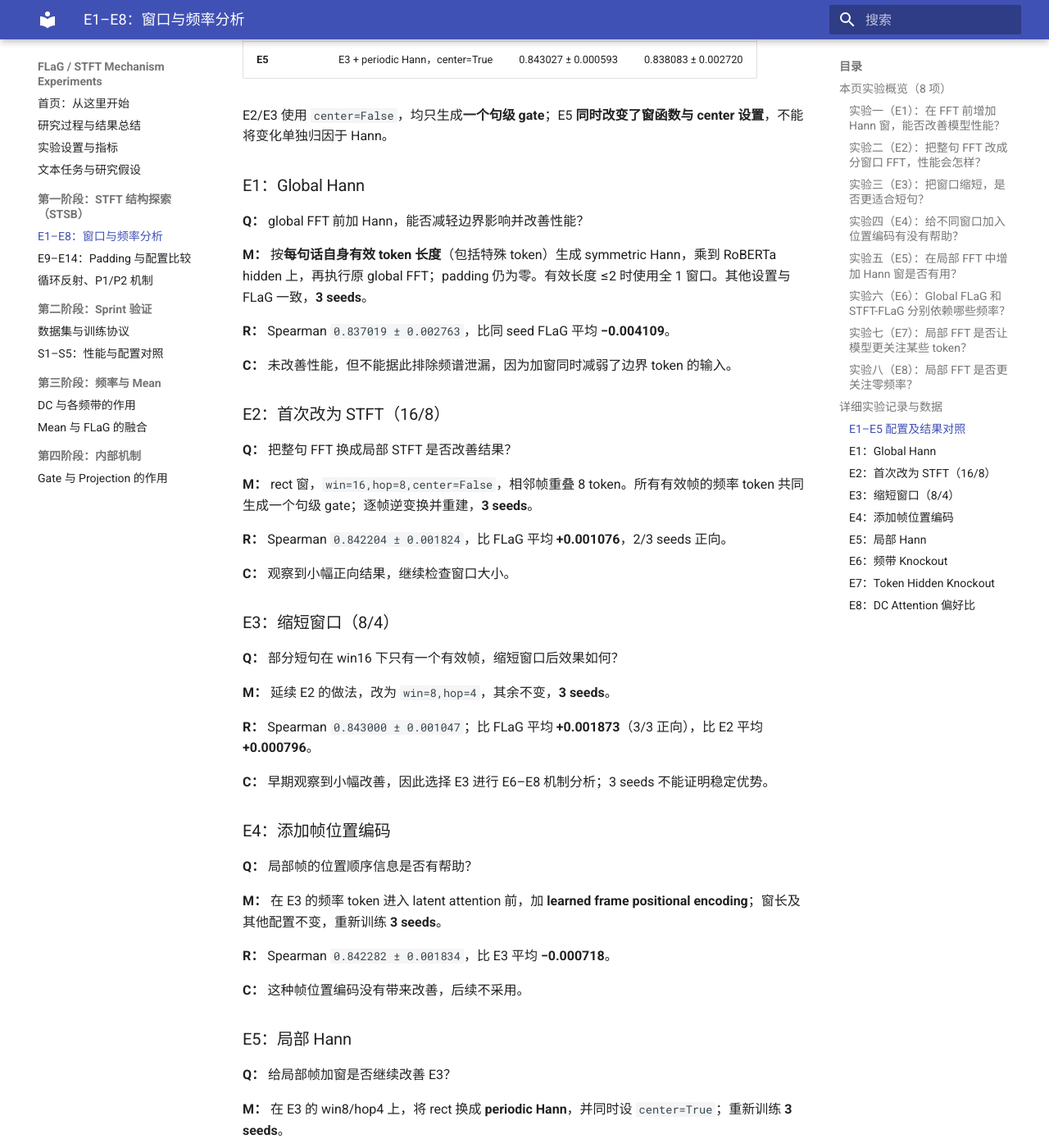
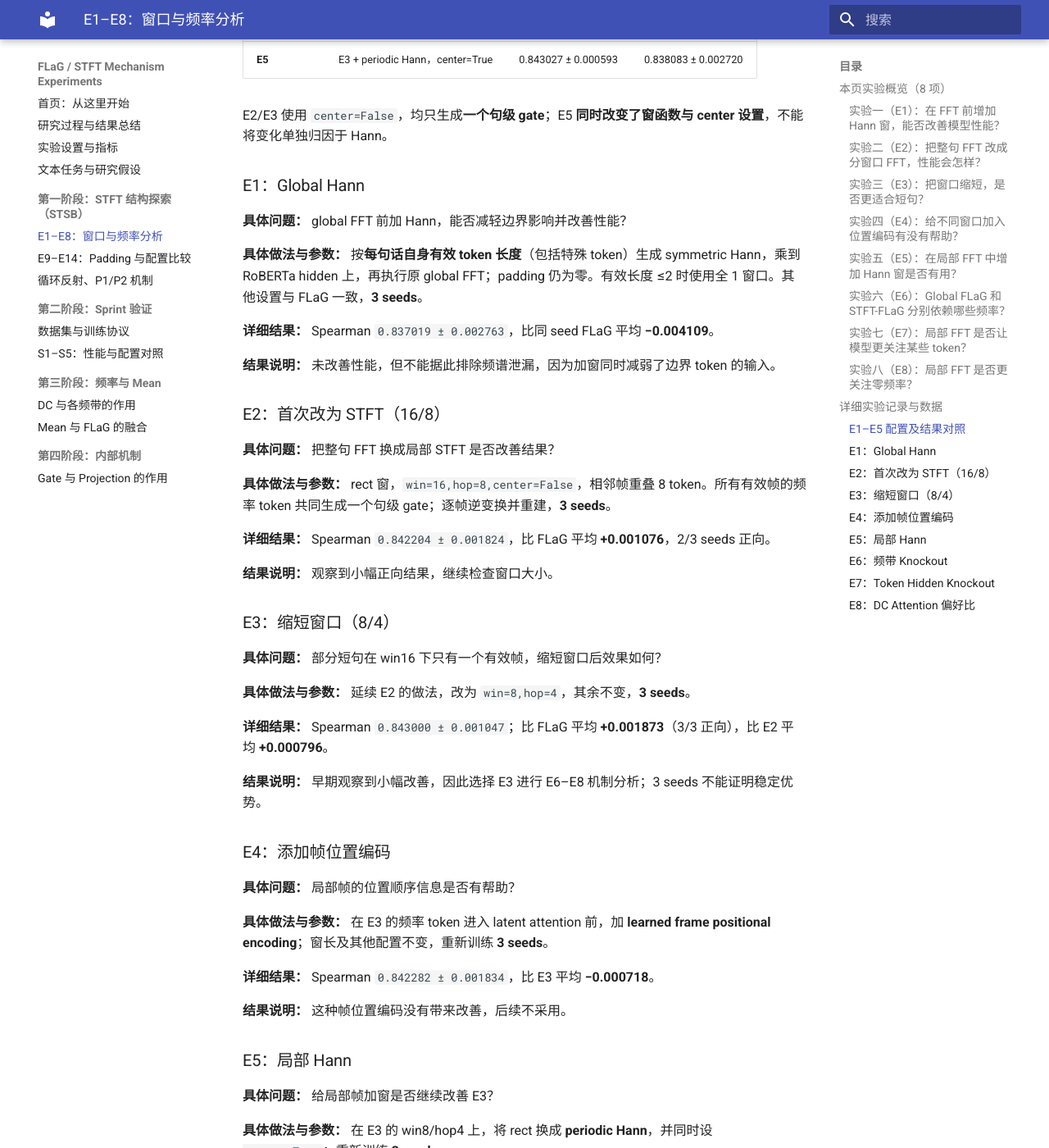
Before and after one commit to lumoswwr/FLaG-STFT-Notes, an MkDocs documentation site: the page built from docs/stsb/01-experiments.md, in a window 1280 px wide and 1400 px high, scrolled down 3114 px. Shown: the whole window at 82% size. Built offline with MkDocs 1.6.1 and Material for MkDocs 9.7.7, drawn with Linux system fonts in a browser that asks for light colours; some of the changed text lies outside the part shown.

Commit message:
Replace abbreviated QMRC labels with self-explanatory Chinese detail headings

```diff
--- a/docs/stsb/01-experiments.md
+++ b/docs/stsb/01-experiments.md
@@ -89,61 +89,61 @@ E2/E3 使用 `center=False`，均只生成**一个句级 gate**；E5 **同时改
 
 ### E1：Global Hann
 
-**Q：** global FFT 前加 Hann，能否减轻边界影响并改善性能？
+**具体问题：** global FFT 前加 Hann，能否减轻边界影响并改善性能？
 
-**M：** 按**每句话自身有效 token 长度**（包括特殊 token）生成 symmetric Hann，乘到 RoBERTa hidden 上，再执行原 global FFT；padding 仍为零。有效长度 ≤2 时使用全 1 窗口。其他设置与 FLaG 一致，**3 seeds**。
+**具体做法与参数：** 按**每句话自身有效 token 长度**（包括特殊 token）生成 symmetric Hann，乘到 RoBERTa hidden 上，再执行原 global FFT；padding 仍为零。有效长度 ≤2 时使用全 1 窗口。其他设置与 FLaG 一致，**3 seeds**。
 
-**R：** Spearman `0.837019 ± 0.002763`，比同 seed FLaG 平均 **−0.004109**。
+**详细结果：** Spearman `0.837019 ± 0.002763`，比同 seed FLaG 平均 **−0.004109**。
 
-**C：** 未改善性能，但不能据此排除频谱泄漏，因为加窗同时减弱了边界 token 的输入。
+**结果说明：** 未改善性能，但不能据此排除频谱泄漏，因为加窗同时减弱了边界 token 的输入。
 
 ### E2：首次改为 STFT（16/8）
 
-**Q：** 把整句 FFT 换成局部 STFT 是否改善结果？
+**具体问题：** 把整句 FFT 换成局部 STFT 是否改善结果？
 
-**M：** rect 窗，`win=16,hop=8,center=False`，相邻帧重叠 8 token。所有有效帧的频率 token 共同生成一个句级 gate；逐帧逆变换并重建，**3 seeds**。
+**具体做法与参数：** rect 窗，`win=16,hop=8,center=False`，相邻帧重叠 8 token。所有有效帧的频率 token 共同生成一个句级 gate；逐帧逆变换并重建，**3 seeds**。
 
-**R：** Spearman `0.842204 ± 0.001824`，比 FLaG 平均 **+0.001076**，2/3 seeds 正向。
+**详细结果：** Spearman `0.842204 ± 0.001824`，比 FLaG 平均 **+0.001076**，2/3 seeds 正向。
 
-**C：** 观察到小幅正向结果，继续检查窗口大小。
+**结果说明：** 观察到小幅正向结果，继续检查窗口大小。
 
 ### E3：缩短窗口（8/4）
 
-**Q：** 部分短句在 win16 下只有一个有效帧，缩短窗口后效果如何？
+**具体问题：** 部分短句在 win16 下只有一个有效帧，缩短窗口后效果如何？
 
-**M：** 延续 E2 的做法，改为 `win=8,hop=4`，其余不变，**3 seeds**。
+**具体做法与参数：** 延续 E2 的做法，改为 `win=8,hop=4`，其余不变，**3 seeds**。
 
-**R：** Spearman `0.843000 ± 0.001047`；比 FLaG 平均 **+0.001873**（3/3 正向），比 E2 平均 **+0.000796**。
+**详细结果：** Spearman `0.843000 ± 0.001047`；比 FLaG 平均 **+0.001873**（3/3 正向），比 E2 平均 **+0.000796**。
 
-**C：** 早期观察到小幅改善，因此选择 E3 进行 E6–E8 机制分析；3 seeds 不能证明稳定优势。
+**结果说明：** 早期观察到小幅改善，因此选择 E3 进行 E6–E8 机制分析；3 seeds 不能证明稳定优势。
 
 ### E4：添加帧位置编码
 
-**Q：** 局部帧的位置顺序信息是否有帮助？
+**具体问题：** 局部帧的位置顺序信息是否有帮助？
 
-**M：** 在 E3 的频率 token 进入 latent attention 前，加 **learned frame positional encoding**；窗长及其他配置不变，重新训练 **3 seeds**。
+**具体做法与参数：** 在 E3 的频率 token 进入 latent attention 前，加 **learned frame positional encoding**；窗长及其他配置不变，重新训练 **3 seeds**。
 
-**R：** Spearman `0.842282 ± 0.001834`，比 E3 平均 **−0.000718**。
+**详细结果：** Spearman `0.842282 ± 0.001834`，比 E3 平均 **−0.000718**。
 
-**C：** 这种帧位置编码没有带来改善，后续不采用。
+**结果说明：** 这种帧位置编码没有带来改善，后续不采用。
 
 ### E5：局部 Hann
 
-**Q：** 给局部帧加窗是否继续改善 E3？
+**具体问题：** 给局部帧加窗是否继续改善 E3？
 
-**M：** 在 E3 的 win8/hop4 上，将 rect 换成 **periodic Hann**，并同时设 `center=True`；重新训练 **3 seeds**。
+**具体做法与参数：** 在 E3 的 win8/hop4 上，将 rect 换成 **periodic Hann**，并同时设 `center=True`；重新训练 **3 seeds**。
 
-**R：** Spearman `0.843027 ± 0.000593`，比 E3 平均 **+0.000027**。
+**详细结果：** Spearman `0.843027 ± 0.000593`，比 E3 平均 **+0.000027**。
 
-**C：** 基本持平，后续优先使用更简单的 rect 实现。本实验未单独拆分 Hann 与 centering 的作用。
+**结果说明：** 基本持平，后续优先使用更简单的 rect 实现。本实验未单独拆分 Hann 与 centering 的作用。
 
 ---
 
 ### E6：频带 Knockout
 
-**Q：** FLaG 与 E3 分别依赖哪些输入频带？
+**具体问题：** FLaG 与 E3 分别依赖哪些输入频带？
 
-**M：** 固定两组已训练 checkpoint（**seeds 0–2**）。对 RoBERTa **最后一层的内容 token hidden** 沿位置做 DCT-II，按几何比例划分为 **8 个频带 B0–B7**（B0 为最低频）；每次只将一段的系数置零、逆 DCT，再交给原模型预测。特殊 token 不变。只使用**句对两侧均至少有 8 个内容 token** 的 test 子集。
+**具体做法与参数：** 固定两组已训练 checkpoint（**seeds 0–2**）。对 RoBERTa **最后一层的内容 token hidden** 沿位置做 DCT-II，按几何比例划分为 **8 个频带 B0–B7**（B0 为最低频）；每次只将一段的系数置零、逆 DCT，再交给原模型预测。特殊 token 不变。只使用**句对两侧均至少有 8 个内容 token** 的 test 子集。
 
 频带的重要性用 **Spearman 降幅**衡量：
 
@@ -151,15 +151,15 @@ $$
 \Delta\rho_b=\rho_{\mathrm{before}}-\rho_{\mathrm{after},b}.
 $$
 
-**R：** B0 引起的平均 Spearman 降幅最大：FLaG **0.146694**，E3 **0.198943**。
+**详细结果：** B0 引起的平均 Spearman 降幅最大：FLaG **0.146694**，E3 **0.198943**。
 
-**C：** 两个模型都对最低频敏感；E3 与 FLaG 的相对差异随 seed 变化，不能据此确认 E3 的性能变化由低频造成。
+**结果说明：** 两个模型都对最低频敏感；E3 与 FLaG 的相对差异随 seed 变化，不能据此确认 E3 的性能变化由低频造成。
 
 ### E7：Token Hidden Knockout
 
-**Q：** E3 是否对特定 token 位置更敏感？
+**具体问题：** E3 是否对特定 token 位置更敏感？
 
-**M：** 固定 FLaG/E3 的 **3-seed checkpoint**。逐个把**内容 token 的最后一层 hidden 向量置零**，其他 token、特殊 token 和 mask 不变，重新计算句对 cosine。
+**具体做法与参数：** 固定 FLaG/E3 的 **3-seed checkpoint**。逐个把**内容 token 的最后一层 hidden 向量置零**，其他 token、特殊 token 和 mask 不变，重新计算句对 cosine。
 
 令原预测为 `s`，扰动后为 `s'`，标签为 `y`（原始分数除以 5）。对每个位置计算**绝对平方误差变化**：
 
@@ -169,7 +169,7 @@ $$
 
 先按相同句子、相同 token 位置对齐三个 seed 的响应取平均，再统计句内位置分布。以下数字**不是** Spearman。
 
-**R：** STSB test，3-seed 聚合：
+**详细结果：** STSB test，3-seed 聚合：
 
 | 指标 | FLaG | E3 |
 | --- | ---: | ---: |
@@ -177,13 +177,13 @@ $$
 | 句内最大响应的跨句均值 | 0.007714 | 0.007616 |
 | 句内位置响应标准差的跨句均值 | 0.00195551 | 0.00195521 |
 
-**C：** 两组的 token 位置响应接近，没有观察到 E3 更强的位置选择性。
+**结果说明：** 两组的 token 位置响应接近，没有观察到 E3 更强的位置选择性。
 
 ### E8：DC Attention 偏好比
 
-**Q：** E3 是否比 global FLaG 更偏向 DC（零频）？
+**具体问题：** E3 是否比 global FLaG 更偏向 DC（零频）？
 
-**M：** 固定 **3-seed checkpoint**，从正常 forward 中读取 latent attention 权重，先在 latent queries（以及需要时的 attention heads）上取平均。FLaG 的全局 `k=0` 是 DC；E3 将**每个有效局部帧**的 `k=0` 都计为 DC。
+**具体做法与参数：** 固定 **3-seed checkpoint**，从正常 forward 中读取 latent attention 权重，先在 latent queries（以及需要时的 attention heads）上取平均。FLaG 的全局 `k=0` 是 DC；E3 将**每个有效局部帧**的 `k=0` 都计为 DC。
 
 对每句话，分别计算 DC 与非 DC 的**每 token 平均注意力**，再求比值：
 
@@ -195,7 +195,7 @@ $$
 
 `r_DC>1` 表示**平均每个 DC token** 的注意力较高。表中的数值为每个 seed 在 **STSB test 句子**上的平均偏好比，不是 DC 能量占比。
 
-**R：**
+**详细结果：**
 
 | Seed | FLaG | E3 |
 | ---: | ---: | ---: |
@@ -203,4 +203,4 @@ $$
 | 1 | 1.586 | 1.213 |
 | 2 | 2.553 | 1.625 |
 
-**C：** E3 在三个 seed 上的 DC attention 偏好比都较低。但 attention 分配与 E6 的 knockout 性能敏感性**不是同一个指标**，不能仅凭偏好比判断 DC 的实际重要性。
+**结果说明：** E3 在三个 seed 上的 DC attention 偏好比都较低。但 attention 分配与 E6 的 knockout 性能敏感性**不是同一个指标**，不能仅凭偏好比判断 DC 的实际重要性。
```
